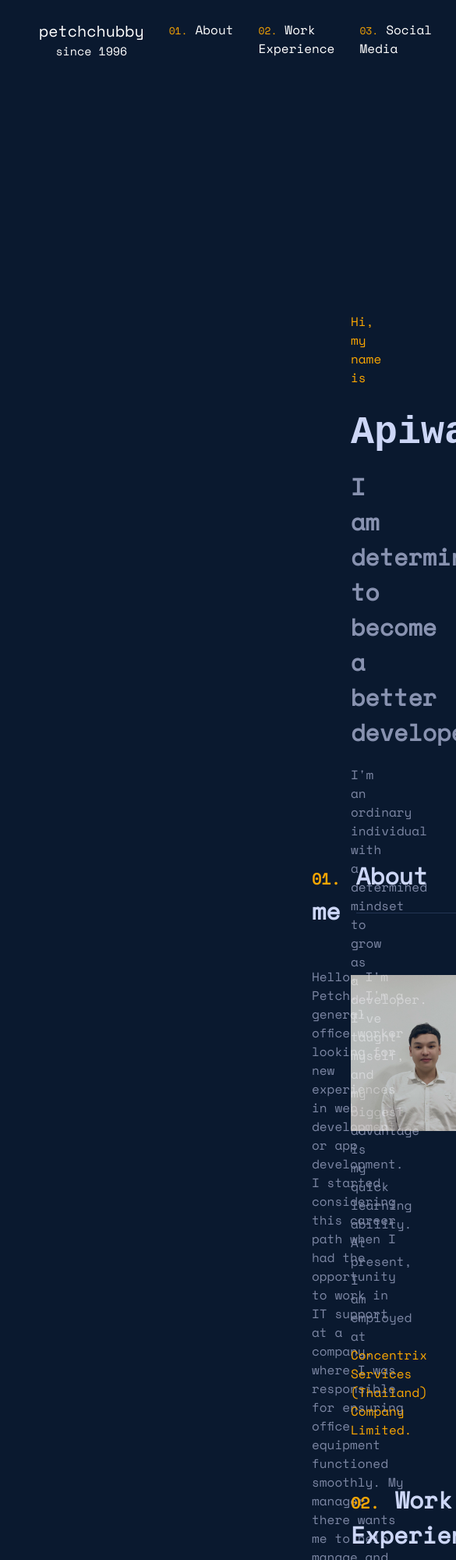
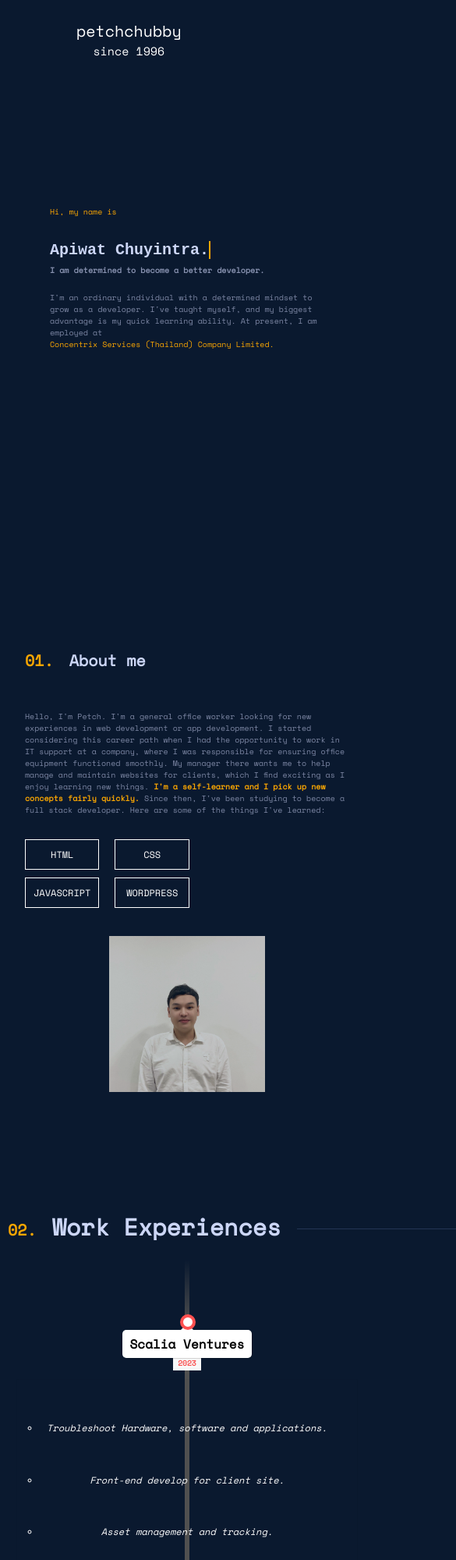
Before and after one commit to petchchubby/petchchubbyy, a plain HTML site: page index.html in a window 390 px wide. Shown: the top 2000 px of the page at 78% size, 585 px wide, since content can reach past the window. Drawn offline with Linux system fonts and the light colour scheme.

Commit message:
responsive 480px added

```diff
--- a/responsive.css
+++ b/responsive.css
@@ -172,3 +172,178 @@ ul{
     position: sticky;
     top: 0;
 }
+
+
+
+/* Responsive adjustments for smaller screens */
+@media screen and (max-width: 480px) {
+
+    body{
+    width: 480px;
+
+}
+.logo{
+    padding: 3rem;
+}
+.content{
+    width: 480px;
+}
+
+    .hero-container {
+        margin: 100px 0 0 0;
+        height: auto;
+        margin-top: 100px;
+        max-width: 480px;
+    }
+    .about-container{
+        max-width: 480px;
+    }
+    .work-container{
+        max-width: 480px;
+        height: auto;
+    }
+    .mycat-container{
+        max-width: 480px;
+    }
+    .nav-menu{
+        display: none;
+    }
+
+    .hero-content {padding: 4rem;
+
+
+    }
+    .one{
+        font-size: 10px;
+    }
+    .two {
+        font-size: 20px; /* Further decrease font size */
+    }
+
+    .three {
+        font-size: 10px; /* Further decrease font size */
+    }
+    .four{
+        font-size: 10px;
+    }
+
+    .nav-menu li {
+        margin-left: 0.5rem; /* Reduce margin between menu items */
+    }
+
+    .about-container {
+        display: flex;
+        flex-direction: column;
+        margin: 0;
+        padding: 0;
+        justify-content: center;
+        align-items: center;
+    }
+        .about-header{
+            font-size: 20px;
+        }
+        .about-content{
+            margin: 0px;
+
+            padding: 2rem;
+        }
+        .about-header::after{
+            display: none;
+        }
+        .about-detail{
+            font-size: 10px;
+        }
+
+       .learn{
+        display: grid;
+        grid-template-columns: 1fr 1fr;
+
+       }
+       .HTML{
+        font-size: 12px;
+        display: flex;
+        justify-content: center;
+        align-items: center;
+        margin-bottom: 10px;
+    }
+    .CSS{
+        font-size: 12px;
+        display: flex;
+        justify-content: center;
+        align-items: center;
+        margin-bottom: 10px;
+    }
+    .JAVASCRIPT{
+        font-size: 12px;
+        display: flex;
+        justify-content: center;
+        align-items: center;
+    }
+    .WORDPRESS{
+        font-size: 12px;
+        display: flex;
+        justify-content: center;
+        align-items: center;
+    }
+    .profile-photo {
+        width: 250px !important;
+        height: 250px !important;
+    }
+
+    .work-container {
+        margin: 0 10px; /* Further reduce margin */
+        padding-top: 50px; /* Reduce padding */
+    }
+
+    .mycat-container {
+        margin: 0 10px; /* Further reduce margin */
+        padding-top: 50px; /* Reduce padding */
+    }
+
+    .direction-l .flag:before,
+    .direction-r .flag:before {
+        top: -10px; /* Adjust position of flag */
+    }
+
+    .time-wrapper {
+        font-size: 0.6em; /* Decrease font size */
+    }
+.desc{
+    background-color: transparent;
+}
+.mycat-container{
+    margin-top: 900px;
+
+}
+.cat-wrapper{
+    display: flex;
+    flex-direction: column;
+    align-items: center;
+}
+ul{
+    padding: 1rem;
+}
+.desc ul li {
+    font-size: 12px;
+    color: white;
+
+
+}
+#ram{
+    font-size: 10px;
+}
+
+}
+
+
+
+
+#navbar.scroll {
+    background-color: black;
+    box-shadow: 0 2px 4px rgba(0, 0, 0, 0.1);
+}
+
+#navbar{
+    position: sticky;
+    top: 0;
+}
```
